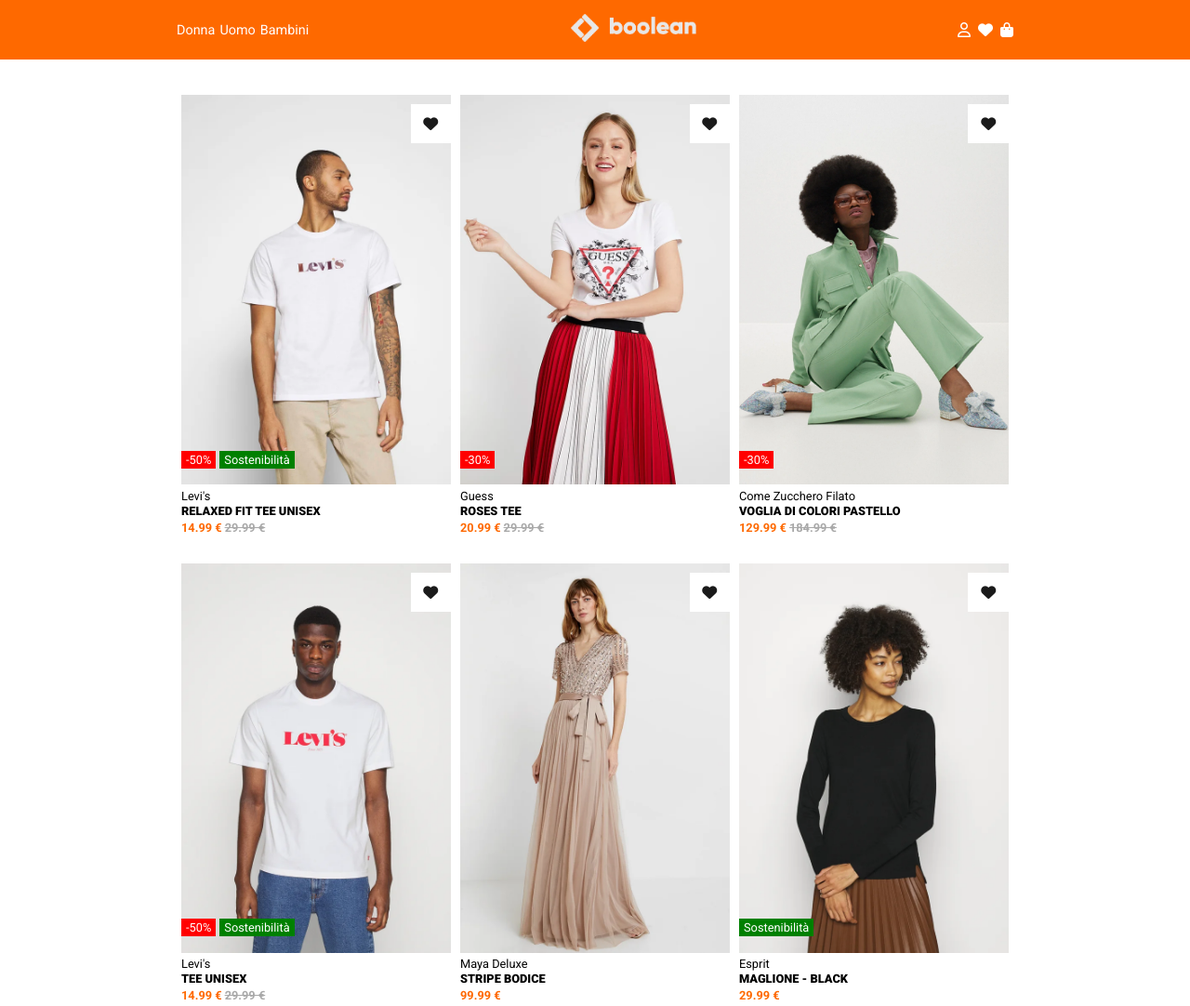
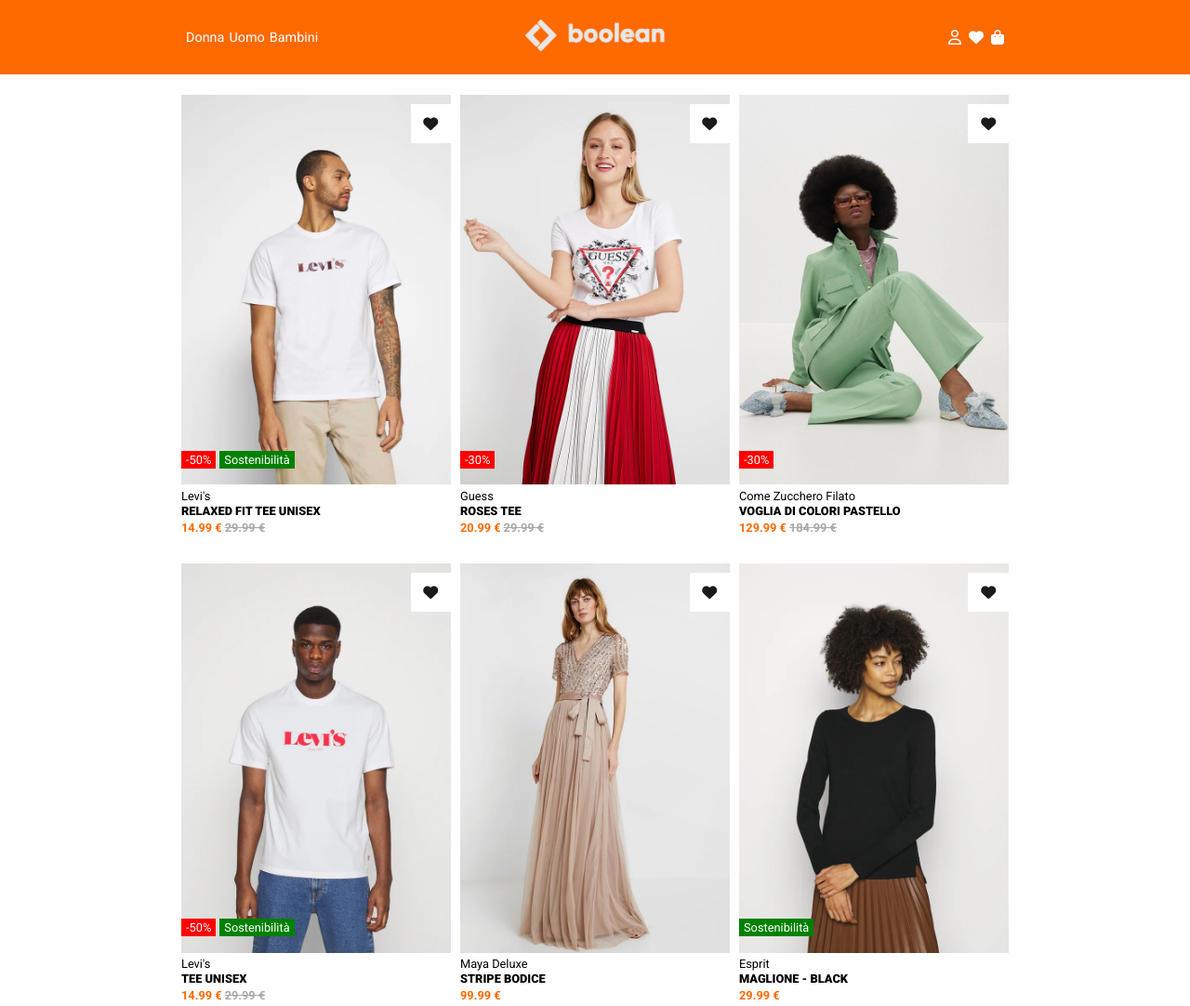
Before and after one commit to fabioferrero90/html-css-boolando, a plain HTML site: page index.html in a window 1280 px wide. Shown: the top 1082 px of the page at 93% size. Drawn offline with Linux system fonts and the light colour scheme.

Commit message:
[update] more styling fixes

```diff
--- a/assets/css/style.css
+++ b/assets/css/style.css
@@ -63,7 +63,10 @@ header {
   width:100%;
   background-color: var(--accent-color);
   z-index:999;
+}
 
+header .container {
+  padding:0 10px;
 }
 
 footer {
@@ -77,29 +80,38 @@ footer {
 .header_bar {
   justify-content: space-between;
   align-items: center;
+  height:80px;
+}
+
+.header_bar > * {
+  width:30%;
 }
 
 .header_bar .logo {
-  max-width: 15%;
-  padding:15px 0;
+  max-width: 150px;
 }
 
 .header_bar .header_menu ul {
   color:white;
-  justify-content: center;
+  justify-content: start;
   gap:5px;
   font-size:.9rem;
 }
 
 .header_bar .shopping_menu ul {
   color:white;
-  justify-content: center;
+  justify-content: end;
   gap:8px;
 }
 
 .header_bar ul li {
   cursor: pointer;
 }
+
+.header_bar ul li:hover {
+  opacity:0.5;
+}
+
 
 .product-grid {
   width:100%;
@@ -207,6 +219,7 @@ footer {
 
 footer .container {
   justify-content: space-between;
+  align-items: center;
 }
 
 .left-footer > span {
@@ -217,6 +230,10 @@ footer .container {
   font-size:.7rem;
   color:white;
   text-decoration: none;
+}
+
+.left-footer .quick-links a:hover {
+  opacity: 0.5;
 }
 
 .right-footer .social-menu {
```
